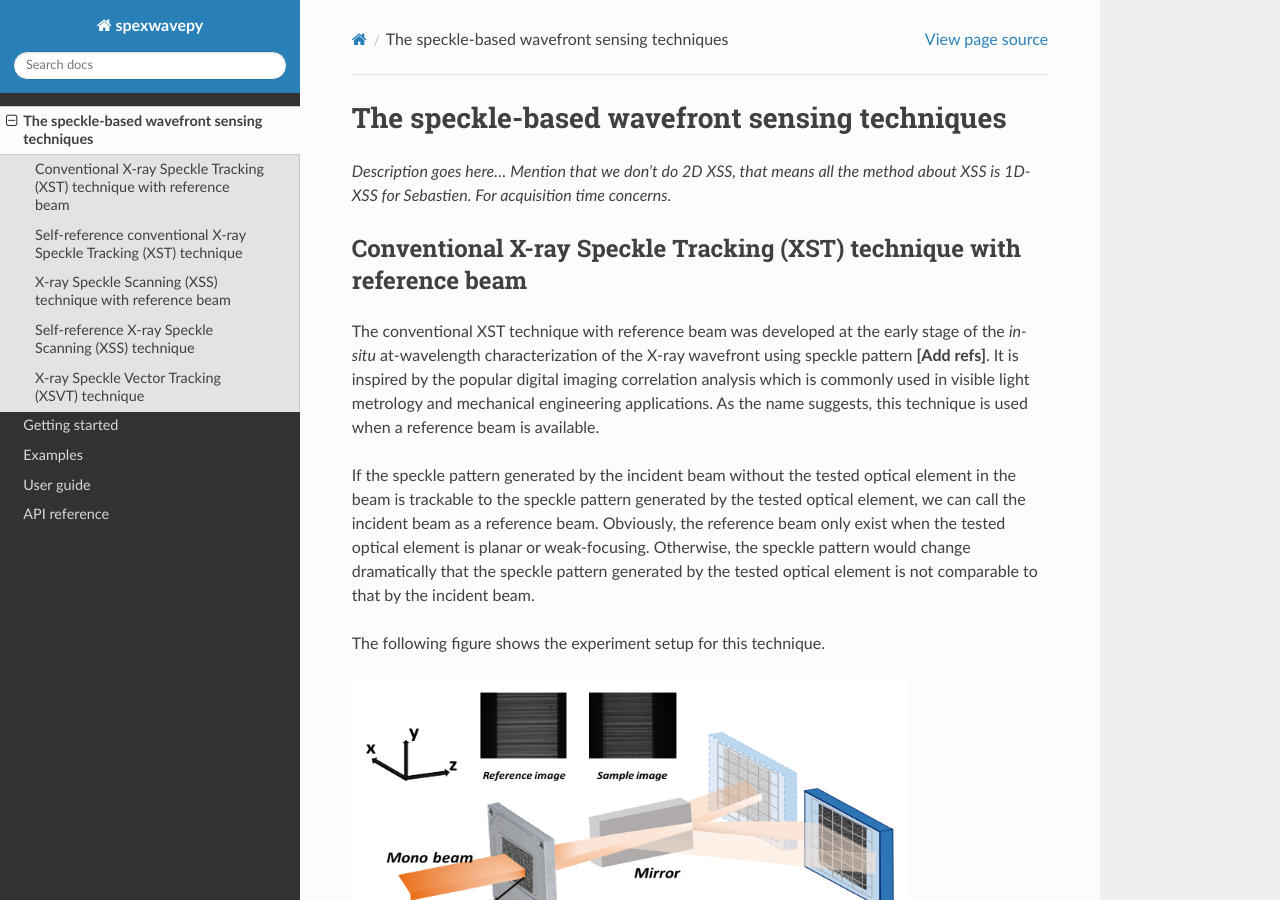
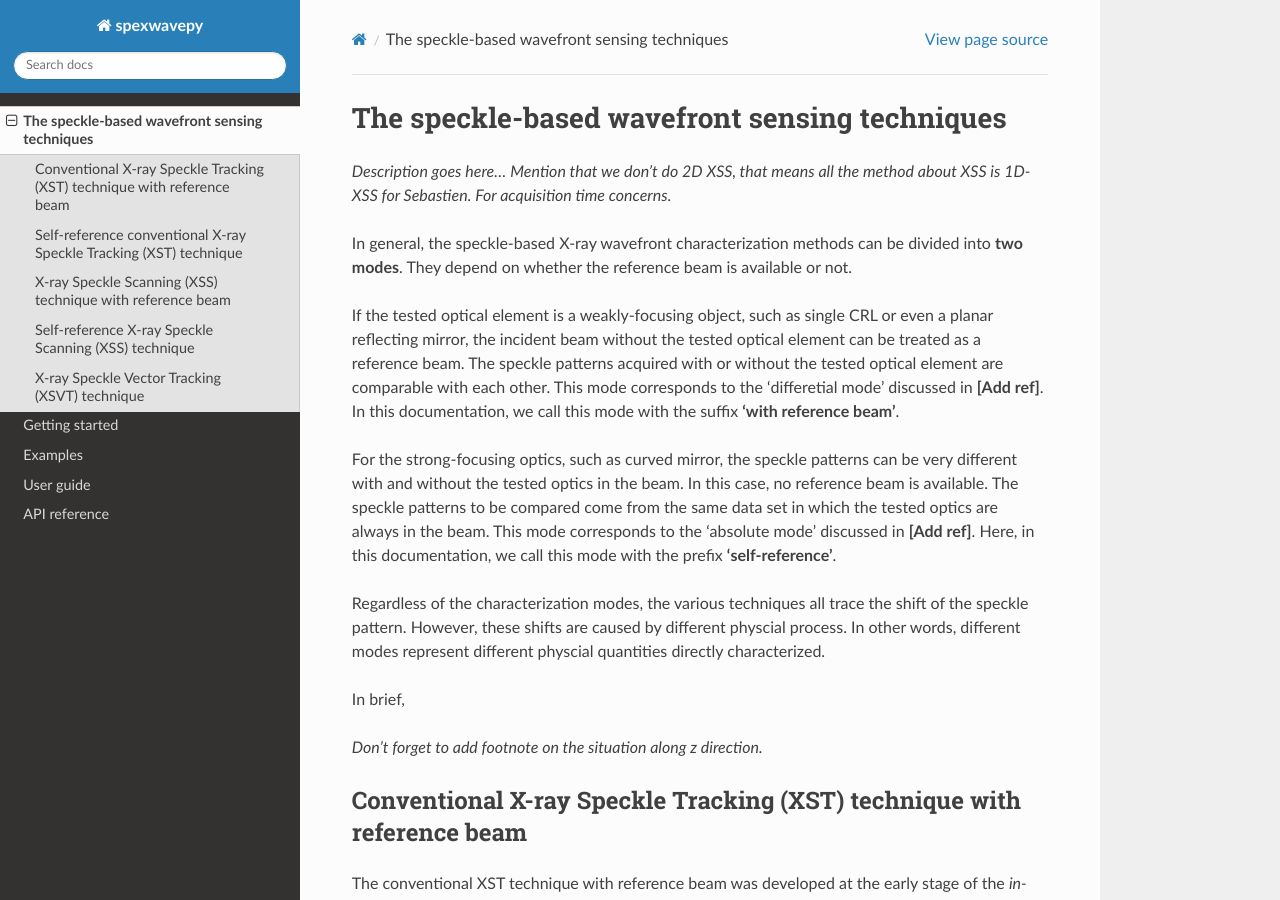
Before and after one commit to wholingfei/spexwavepy, a Sphinx documentation site: the page built from docs/source/principle.rst, in a window 1280 px wide and 900 px high. Built offline with Sphinx 7.4.7 and the Read the Docs theme 2.0.0, drawn with Linux system fonts in a browser that asks for light colours; some of the changed text lies outside the part shown.

Commit message:
principle

```diff
--- a/docs/source/principle.rst
+++ b/docs/source/principle.rst
@@ -4,6 +4,42 @@ The speckle-based wavefront sensing techniques
 *Description goes here...*
 *Mention that we don't do 2D XSS, that means all the method about
 XSS is 1D-XSS for Sebastien. For acquisition time concerns.*
+
+In general, the speckle-based X-ray wavefront characterization
+methods can be divided into **two modes**. They depend on whether the
+reference beam is available or not.
+
+If the tested optical element is a weakly-focusing object,
+such as single CRL or even a planar reflecting mirror,
+the incident beam without the tested optical element can be
+treated as a reference beam.
+The speckle patterns acquired with or without the tested optical
+element are comparable with each other.
+This mode corresponds to the 'differetial mode'
+discussed in **[Add ref]**.
+In this documentation, we call this mode with the suffix
+**'with reference beam'**.
+
+For the strong-focusing optics, such as curved mirror,
+the speckle patterns can be very different with and without
+the tested optics in the beam.
+In this case, no reference beam is available.
+The speckle patterns to be compared come from the same data set
+in which the tested optics are always in the beam.
+This mode corresponds to the 'absolute mode'
+discussed in **[Add ref]**.
+Here, in this documentation, we call this mode with the prefix
+**'self-reference'**.
+
+Regardless of the characterization modes, the various techniques
+all trace the shift of the speckle pattern.
+However, these shifts are caused by different physcial process.
+In other words, different modes represent different
+physcial quantities directly characterized.
+
+In brief,
+
+*Don't forget to add footnote on the situation along z direction.*
 
 .. _prinXSTRefer:
 
@@ -171,7 +207,7 @@ As the name indicates, when there is no reference beam,
 this technique is used.
 
 The image data are acquired during the scan of the diffuser in
-either x or y direction. For this technique,
+either x or y direction**[Add refs]**. For this technique,
 only one image stack is acquired.
 It is obtained with the tested optical element in the beam.
 
@@ -197,7 +233,13 @@ We have the following equations:
 
    \frac{1}{R_y} \approx \frac{\partial^{2}W}{\partial y^2} = \frac{1}{D} - \frac{i_y \times s_y}{(j-i) \times p \times D}
 
-where
+where :math:`R_x` and :math:`R_y` are the curvatures of the wavefront.
+They are the second derivatives of the wavefront in the
+horizontal and vertical directions.
+:math:`ix` and :math:`iy` are the tracked shifts of the speckle pattern,
+:math:`s_x` and :math:`s_y` are the scan steps,
+:math:`D` is the distance between the detector plane and
+the diffuser.
 
 .. _prinXSVTRefer:
 
```
Also changed, not shown: 5 other files.
